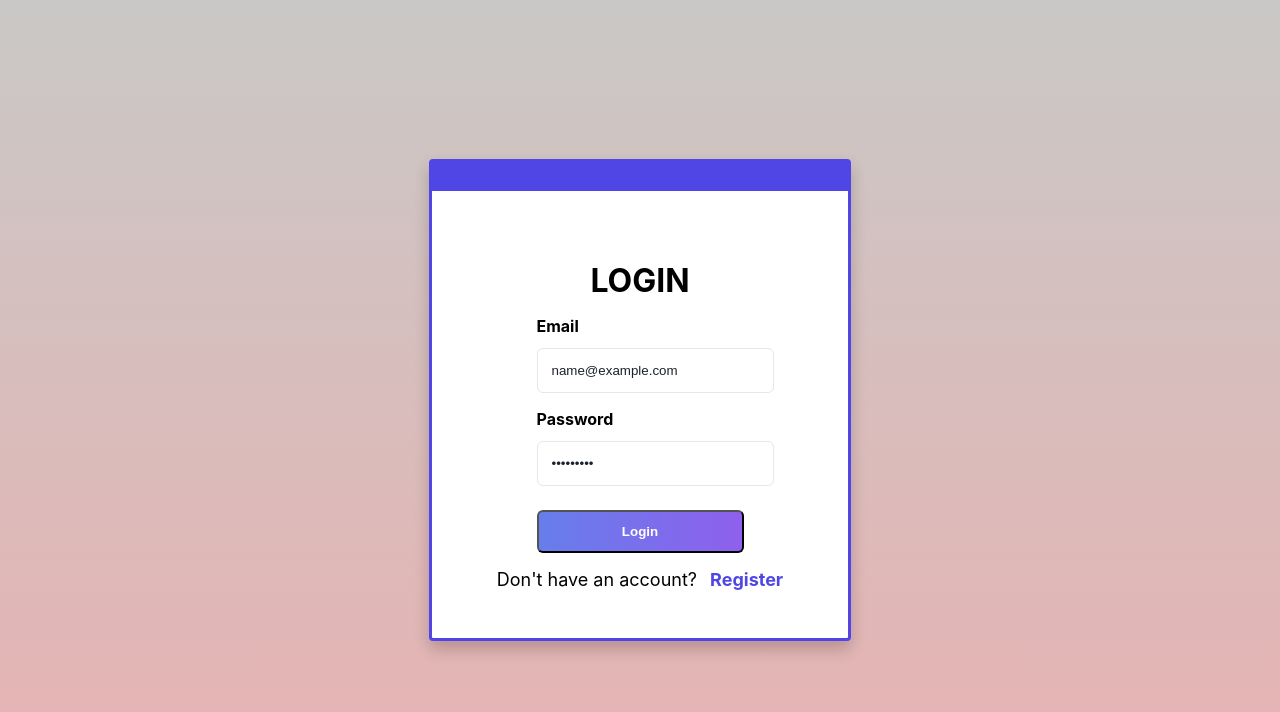
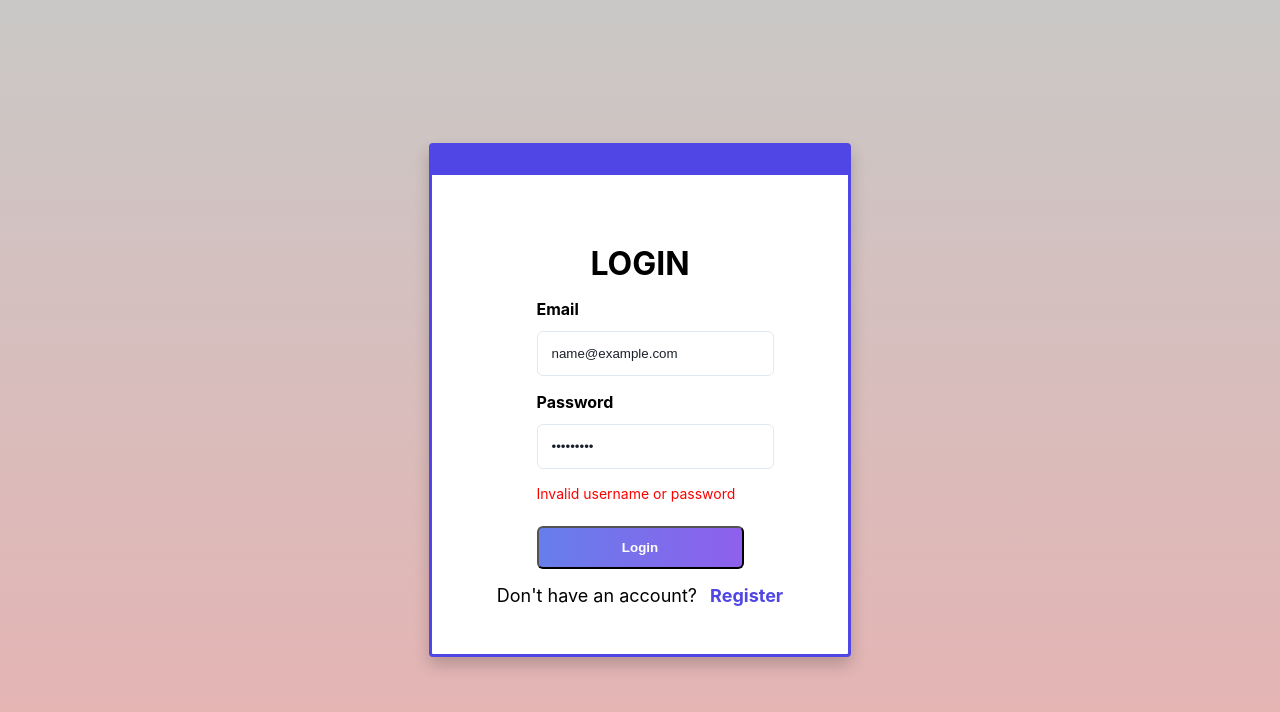
Before and after one commit to shrenik49/book-management, a React (Create React App) app: page /login in a window 1280 px wide. Both pictures are taken after typing "name@example.com", "Sample123" into the empty fields and a click on the button "Login". Shown: the top 712 px of the page. Built offline with nearby package versions, Linux system fonts and the light colour scheme; the HTML template or start-up script is replaced by a standard one.

Commit message:
fixed login error message and styles for it

```diff
--- a/src/components/auth/Login/index.tsx
+++ b/src/components/auth/Login/index.tsx
@@ -1,7 +1,7 @@
-import React from 'react';
-import { Formik, Form, Field, ErrorMessage } from 'formik';
-import * as Yup from 'yup'; // Import Yup for form validation
-import { useAuth } from '../../../Context/authContext';
+import React, { useState } from "react";
+import { Formik, Form, Field, ErrorMessage } from "formik";
+import * as Yup from "yup"; // Import Yup for form validation
+import { useAuth } from "../../../Context/authContext";
 import {
   LoginFormContainer,
   Title,
@@ -10,8 +10,9 @@ import {
   RegisterLink,
   CenteredBackground,
   StyledDiv,
-} from './loginStyle';
-import { Link } from 'react-router-dom';
+  ErrorMessageContainer,
+} from "./loginStyle";
+import { Link } from "react-router-dom";
 
 interface LoginFormValues {
   email: string;
@@ -20,20 +21,23 @@ interface LoginFormValues {
 
 const LoginForm: React.FC = () => {
   const { login } = useAuth();
+  const [loginError, setLoginError] = useState<string>("");
 
   const initialValues: LoginFormValues = {
-    email: '',
-    password: '',
+    email: "",
+    password: "",
   };
 
   const validationSchema = Yup.object().shape({
-    email: Yup.string().email('Invalid email').required('Email is required'),
-    password: Yup.string().required('Password is required'),
+    email: Yup.string().email("Invalid email").required("Email is required"),
+    password: Yup.string().required("Password is required"),
   });
 
-  const handleSubmit = (values: LoginFormValues) => {
+  const handleSubmit = async (values: LoginFormValues) => {
     const { email, password } = values;
-    login(email, password);
+    if (!login(email, password)) {
+      setLoginError("Invalid username or password");
+    }
   };
 
   return (
@@ -50,13 +54,24 @@ const LoginForm: React.FC = () => {
               <FormGroup>
                 <label htmlFor="email">Email</label>
                 <Field type="email" id="email" name="email" />
-                <ErrorMessage name="email" component="div" className="error-message" />
+                <ErrorMessage
+                  name="email"
+                  component="div"
+                  className="error-message"
+                />
               </FormGroup>
               <FormGroup>
                 <label htmlFor="password">Password</label>
                 <Field type="password" id="password" name="password" />
-                <ErrorMessage name="password" component="div" className="error-message" />
+                <ErrorMessage
+                  name="password"
+                  component="div"
+                  className="error-message"
+                />
               </FormGroup>
+              {loginError && (
+                <ErrorMessageContainer>{loginError}</ErrorMessageContainer>
+              )}
               <Button type="submit">Login</Button>
             </Form>
           </Formik>
--- a/src/components/auth/Login/loginStyle.ts
+++ b/src/components/auth/Login/loginStyle.ts
@@ -1,77 +1,6 @@
-import styled from 'styled-components';
-
-// export const LoginFormContainer = styled.div`
-//   max-width: 400px;
-//   margin: 0 auto;
-//   padding: 20px;
-//   border: 1px solid #ccc;
-//   border-radius: 5px;
-//   background-color: #f9f9f9;
-// `;
-
-// export const Title = styled.h2`
-//   text-align: center;
-//   margin-bottom: 20px;
-// `;
-
-// export const FormGroup = styled.div`
-//   margin-bottom: 15px;
-
-//   label {
-//     display: block;
-//     margin-bottom: 5px;
-//   }
-
-//   input {
-//     width: 100%;
-//     padding: 8px;
-//     border-radius: 4px;
-//     border: 1px solid #ccc;
-//     outline: none;
-
-//     &:focus {
-//       border-color: #007bff;
-//     }
-//   }
-
-//   .error-message {
-//     color: red;
-//     font-size: 0.8em;
-//   }
-// `;
-
-// export const Button = styled.button`
-//   display: block;
-//   width: 100%;
-//   padding: 10px;
-//   margin-top: 10px;
-//   background-color: #007bff;
-//   color: white;
-//   border: none;
-//   border-radius: 4px;
-//   cursor: pointer;
-
-//   &:hover {
-//     background-color: #0056b3;
-//   }
-// `;
-
-// export const RegisterLink = styled.p`
-//   text-align: center;
-
-//   a {
-//     color: #007bff;
-//     text-decoration: none;
-//     font-weight: bold;
-
-//     &:hover {
-//       text-decoration: underline;
-//     }
-//   }
-// `;
+import styled from "styled-components";
 
 export const CenteredBackground = styled.div`
-
   display: flex;
   justify-content: center;
   align-items: center;
@@ -133,11 +62,11 @@ export const FormGroup = styled.div`
     outline: none;
     transition: border-color 0.15s ease-in-out, box-shadow 0.15s ease-in-out;
 
-  &:focus {
-    border-color: #667eea;
-    outline: none;
-    box-shadow: 0 0 0 0.2rem rgba(102, 126, 234, 0.25);
-  }
+    &:focus {
+      border-color: #667eea;
+      outline: none;
+      box-shadow: 0 0 0 0.2rem rgba(102, 126, 234, 0.25);
+    }
   }
 
   .error-message {
@@ -181,3 +110,9 @@ export const RegisterLink = styled.div`
     margin-left: 0.5rem;
   }
 `;
+
+export const ErrorMessageContainer = styled.div`
+  color: red;
+  font-size: 14px;
+  margin-top: 5px;
+`;
```
